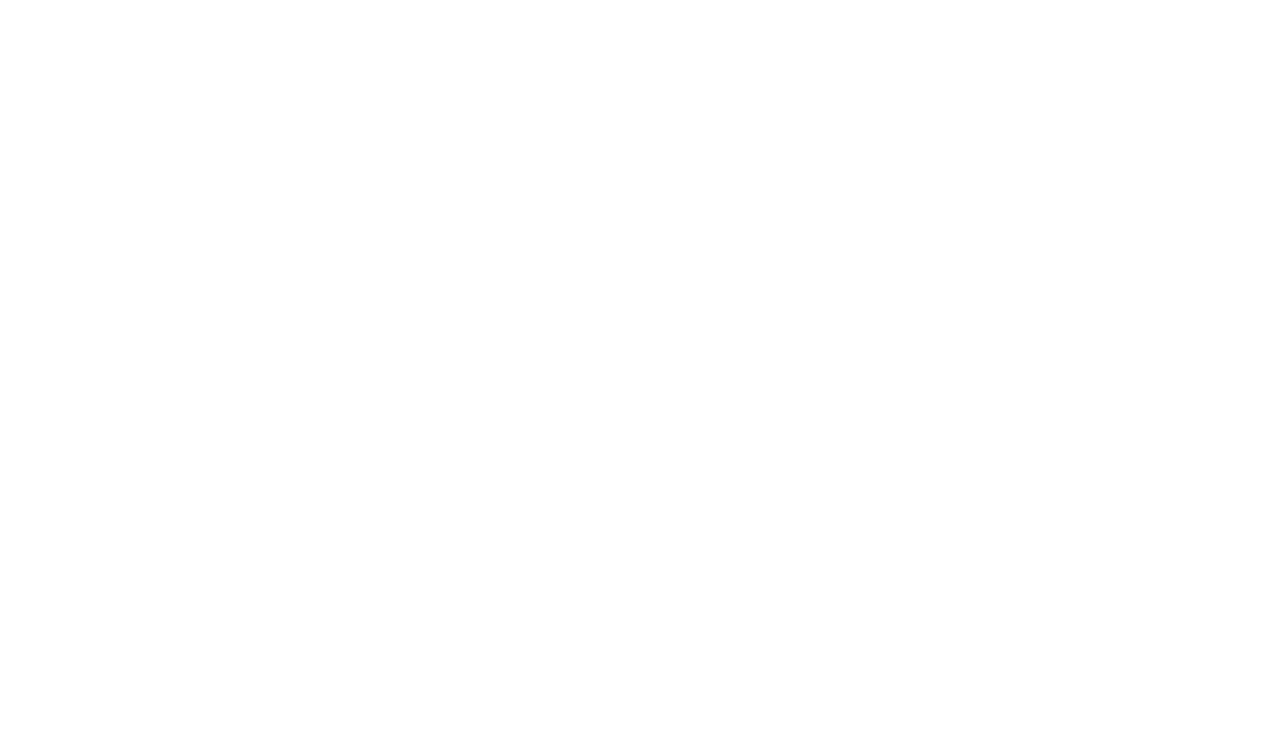
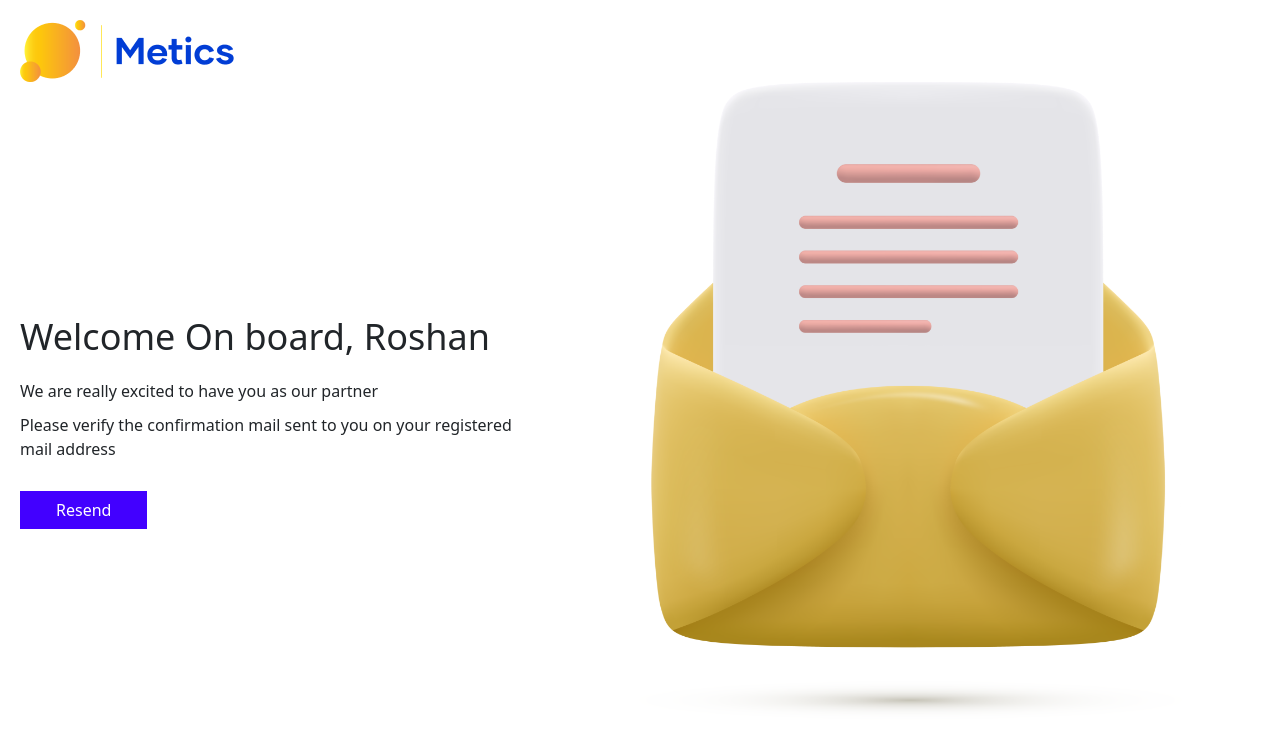
Before and after one commit to dsc-mace/web-dev, a React (Create React App) app: page /verification in a window 1280 px wide. Before the commit this address had no page. Shown: the top 748 px of the page. Built offline with nearby package versions, Linux system fonts and the light colour scheme.

Commit message:
Verification Page

```diff
--- a/src/App.js
+++ b/src/App.js
@@ -1,6 +1,7 @@
 import {BrowserRouter as Router, Route, Routes } from 'react-router-dom'
 import Login from './pages/Login/Login'
 import Register from './pages/Register/Register'
+import Verification from './pages/Verification/Verification'
 import "./App.css"
 
 const App = () => {
@@ -9,6 +10,7 @@
             <Routes>
                 <Route path='/login' element={<Login/>}/>
                 <Route path='/register' element={<Register/>}/>
+                <Route path='/verification' element={<Verification/>}/>
             </Routes>
         </Router>
     )
--- /dev/null
+++ b/src/components/Header/Header.js
@@ -0,0 +1,12 @@
+import styles from './Header.module.scss'
+import LogoImage from '../../assets/images/logo.png'
+
+const Header = () => {
+    return (
+        <div className={styles.Header}>
+            <img className={styles.Header__image} src={LogoImage} alt="logo"/>
+        </div>
+    )
+}
+
+export default Header
--- /dev/null
+++ b/src/components/Header/Header.module.scss
@@ -0,0 +1,5 @@
+.Header {
+    &__image {
+        padding: 2rem 2rem 0 2rem;
+    }
+}
--- a/src/pages/Register/Register.js
+++ b/src/pages/Register/Register.js
@@ -4,13 +4,12 @@
 import HandshakeImage from '../../assets/images/handshake.png'
 
 import styles from './Register.module.scss'
+import Header from "../../components/Header/Header"
 
 const Register = () => {
     return (
         <div className={styles.Register}>
-            <div className={styles.Register__logoContainer}>
-                <img className={styles.Register__logo} src={LogoImage} alt="logo"/>
-            </div>
+            <Header/>
             <div className={styles.Register__sections}>
                 <section className={styles.Register__sections__left}>
                     <div className={styles.Register__contentContainer}>
--- /dev/null
+++ b/src/pages/Verification/Verification.js
@@ -0,0 +1,24 @@
+import Header from '../../components/Header/Header'
+import styles from './Verification.module.scss'
+import EmailImage from '../../assets/images/email.png'
+
+const Verification = () => {
+    return (
+        <div className={styles.Verification}>
+            <Header/>
+            <div className={styles.Verification__container}>
+                <div className={styles.Verification__content}>
+                    <h1 className={styles.Verification__title}>Welcome On board, Roshan</h1>
+                    <p className={styles.Verification__text}>We are really excited to have you as our partner</p>
+                    <p className={styles.Verification__text}>Please verify the confirmation mail sent to you on your registered mail address</p>
+                    <button className={styles.Verification__button}>Resend</button>
+                </div>
+                <div className={styles.Verification__imageContainer}>
+                    <img className={styles.Verification__image} src={EmailImage}/>
+                </div>
+            </div>
+        </div>
+    )
+}
+
+export default Verification
```
Also changed, not shown: src/assets/images/email.png (added).
